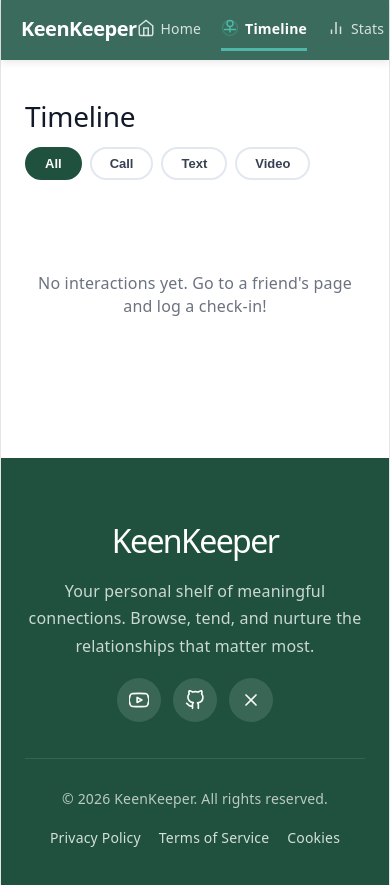
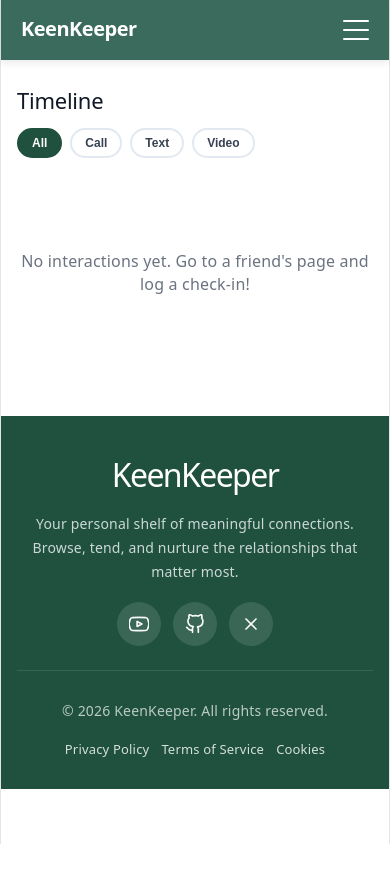
Before and after one commit to Faruque23/B13-Assignment-07, a React (Vite) app: page /timeline in a window 390 px wide. After the commit the page ends 844 px from the top, so only its background shows below. Built offline with nearby package versions, Linux system fonts and the light colour scheme.

Commit message:
All upto date

```diff
--- a/src/components/Navbar.jsx
+++ b/src/components/Navbar.jsx
@@ -1,3 +1,4 @@
+import { useState } from 'react';
 import { NavLink } from 'react-router-dom';
 import '../styles/Navbar.css';
 
@@ -31,19 +32,34 @@ const navItems = [
 ];
 
 const Navbar = () => {
+  const [menuOpen, setMenuOpen] = useState(false);
+
   return (
     <nav className="navbar">
       <div className="navbar-container">
         <div className="navbar-logo">
-          <NavLink to="/">KeenKeeper</NavLink>
+          <NavLink to="/" onClick={() => setMenuOpen(false)}>KeenKeeper</NavLink>
         </div>
-        <ul className="nav-menu">
+
+        <button
+          className={`hamburger ${menuOpen ? 'open' : ''}`}
+          onClick={() => setMenuOpen(prev => !prev)}
+          aria-label="Toggle navigation"
+          aria-expanded={menuOpen}
+        >
+          <span />
+          <span />
+          <span />
+        </button>
+
+        <ul className={`nav-menu ${menuOpen ? 'open' : ''}`}>
           {navItems.map(({ to, label, icon: Icon }) => (
             <li key={to} className="nav-item">
               <NavLink
                 to={to}
                 end={to === '/'}
                 className={({ isActive }) => `nav-link ${isActive ? 'active' : ''}`}
+                onClick={() => setMenuOpen(false)}
               >
                 <span className="nav-icon"><Icon /></span>
                 <span className="nav-text">{label}</span>
--- a/src/styles/Footer.css
+++ b/src/styles/Footer.css
@@ -91,3 +91,22 @@
     justify-content: center;
   }
 }
+
+@media (max-width: 480px) {
+  .site-footer {
+    padding: 40px 16px 28px;
+  }
+
+  .footer-inner {
+    gap: 24px;
+  }
+
+  .footer-top p {
+    font-size: 14px;
+  }
+
+  .footer-links {
+    gap: 12px;
+    font-size: 13px;
+  }
+}
--- a/src/styles/FriendDetail.css
+++ b/src/styles/FriendDetail.css
@@ -232,3 +232,39 @@
     grid-template-columns: 1fr;
   }
 }
+
+@media (max-width: 480px) {
+  .fd-page {
+    padding: 20px 16px 48px;
+  }
+
+  .fd-info-card {
+    padding: 24px 16px;
+  }
+
+  .fd-avatar {
+    width: 96px;
+    height: 96px;
+  }
+
+  .fd-name {
+    font-size: 20px;
+  }
+
+  .fd-stat-value {
+    font-size: 22px;
+  }
+
+  .fd-card {
+    padding: 18px 16px;
+  }
+
+  .fd-checkin-btns {
+    flex-direction: column;
+  }
+
+  .fd-checkin-btn {
+    width: 100%;
+    justify-content: center;
+  }
+}
--- a/src/styles/FriendList.css
+++ b/src/styles/FriendList.css
@@ -119,6 +119,32 @@
   color: #9b1c1c;
 }
 
+@media (max-width: 480px) {
+  .friend-list-section {
+    padding: 28px 16px;
+  }
+
+  .friend-list-header h2 {
+    font-size: 22px;
+  }
+
+  .friend-card {
+    min-height: auto;
+    padding: 20px 14px;
+    gap: 0;
+  }
+
+  .friend-card-avatar-wrap {
+    width: 88px;
+    height: 88px;
+    margin-bottom: 16px;
+  }
+
+  .friend-name {
+    font-size: 17px;
+  }
+}
+
 .friend-status.almost-due {
   background: #ffefcf;
   color: #8c5c04;
--- a/src/styles/Navbar.css
+++ b/src/styles/Navbar.css
@@ -127,3 +127,86 @@
     height: 18px;
   }
 }
+
+/* Hamburger Button */
+.hamburger {
+  display: none;
+  flex-direction: column;
+  justify-content: space-between;
+  width: 26px;
+  height: 20px;
+  background: none;
+  border: none;
+  cursor: pointer;
+  padding: 0;
+  z-index: 200;
+}
+
+.hamburger span {
+  display: block;
+  width: 100%;
+  height: 2px;
+  background: #ffffff;
+  border-radius: 2px;
+  transition: transform 0.3s ease, opacity 0.3s ease;
+  transform-origin: center;
+}
+
+.hamburger.open span:nth-child(1) {
+  transform: translateY(9px) rotate(45deg);
+}
+.hamburger.open span:nth-child(2) {
+  opacity: 0;
+}
+.hamburger.open span:nth-child(3) {
+  transform: translateY(-9px) rotate(-45deg);
+}
+
+@media (max-width: 520px) {
+  .hamburger {
+    display: flex;
+  }
+
+  .nav-menu {
+    display: none;
+    position: absolute;
+    top: 100%;
+    left: 0;
+    right: 0;
+    flex-direction: column;
+    gap: 0;
+    background: #3a6b5c;
+    padding: 8px 0 16px;
+    box-shadow: 0 8px 24px rgba(0,0,0,0.18);
+    z-index: 150;
+  }
+
+  .nav-menu.open {
+    display: flex;
+  }
+
+  .nav-item {
+    width: 100%;
+  }
+
+  .nav-link {
+    padding: 14px 24px;
+    border-bottom: none;
+    font-size: 16px;
+    gap: 12px;
+    width: 100%;
+    box-sizing: border-box;
+  }
+
+  .nav-link:hover {
+    background: rgba(255,255,255,0.08);
+    border-bottom: none;
+  }
+
+  .nav-link.active {
+    background: rgba(255,255,255,0.12);
+    border-bottom: none;
+    border-left: 3px solid #4db8a8;
+    padding-left: 21px;
+  }
+}
--- a/src/styles/StatsPage.css
+++ b/src/styles/StatsPage.css
@@ -68,3 +68,22 @@
 @media (max-width: 600px) {
   .stats-totals { grid-template-columns: 1fr; }
 }
+
+@media (max-width: 480px) {
+  .stats-page {
+    padding: 28px 16px 60px;
+  }
+
+  .stats-page h2 {
+    font-size: 22px;
+  }
+
+  .stats-chart-wrap {
+    padding: 20px 12px;
+    overflow-x: auto;
+  }
+
+  .stats-total-val {
+    font-size: 28px;
+  }
+}
--- a/src/styles/TimelinePage.css
+++ b/src/styles/TimelinePage.css
@@ -88,3 +88,39 @@
   font-size: 13px;
   color: #6b7280;
 }
+
+@media (max-width: 600px) {
+  .tl-page {
+    padding: 28px 16px 60px;
+  }
+
+  .tl-header {
+    flex-direction: column;
+    align-items: flex-start;
+  }
+
+  .tl-header h2 {
+    font-size: 22px;
+  }
+
+  .tl-entry {
+    padding: 16px 18px;
+    gap: 14px;
+  }
+}
+
+@media (max-width: 400px) {
+  .tl-filter-btn {
+    padding: 6px 13px;
+    font-size: 12px;
+  }
+
+  .tl-icon {
+    width: 38px;
+    height: 38px;
+  }
+
+  .tl-title {
+    font-size: 14px;
+  }
+}
--- a/src/styles/Toast.css
+++ b/src/styles/Toast.css
@@ -29,3 +29,17 @@
   from { transform: translateX(60px); opacity: 0; }
   to   { transform: translateX(0);    opacity: 1; }
 }
+
+@media (max-width: 480px) {
+  .toast-container {
+    bottom: 16px;
+    right: 12px;
+    left: 12px;
+  }
+
+  .toast {
+    font-size: 14px;
+    padding: 12px 16px;
+    border-radius: 10px;
+  }
+}
```
Also changed, not shown: 1 other file (tests, documents, lock files or other folders).
